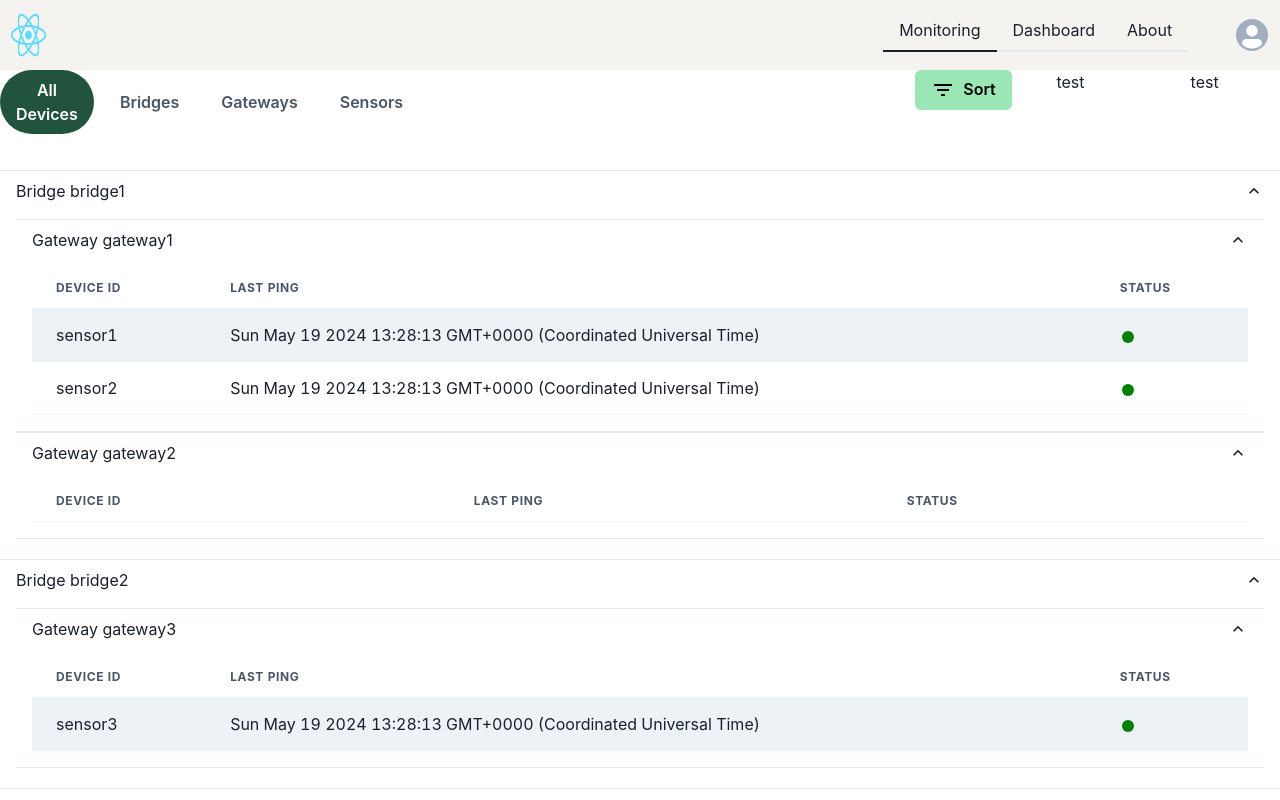
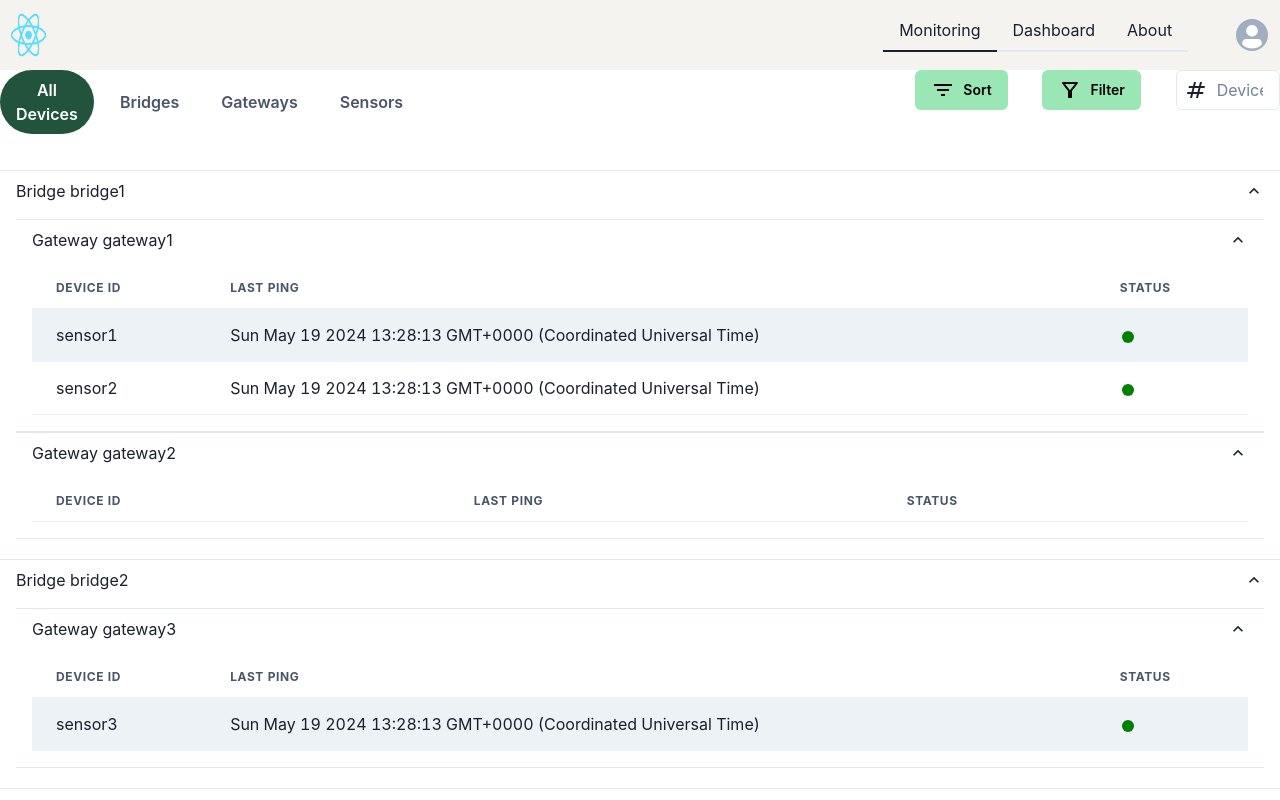
Before and after one commit to mikoMaz/monitoring-via-push-messages, a React (Create React App) app in the folder src/main/webclient/: page /monitoring in a window 1280 px wide. Built offline with nearby package versions, Linux system fonts and the light colour scheme.

Commit message:
filter section input

```diff
--- a/src/main/webclient/src/components/layout/button-with-icon.tsx
+++ b/src/main/webclient/src/components/layout/button-with-icon.tsx
@@ -1,22 +1,24 @@
 import { Button, ButtonProps, theme } from "@chakra-ui/react";
 import { IUIProps } from "../app-main/app-main";
+import { appProps } from "../../config/config";
 
 interface IButtonWithIconProps {
   icon: React.ReactElement;
   text: string;
-  ui: IUIProps;
   props?: ButtonProps;
 }
 
-export const ButtonWithIcon = ({
-  text,
-  icon,
-  ui,
-  props,
-}: IButtonWithIconProps) => {
+export const ButtonWithIcon = ({ text, icon, props }: IButtonWithIconProps) => {
+  const ui = appProps.appMainProps.ui;
   return (
     //ustawic theme
-    <Button leftIcon={icon} {...props} colorScheme="secondary" color={ui.colors.black} variant="solid">
+    <Button
+      leftIcon={icon}
+      {...props}
+      colorScheme="secondary"
+      color={ui.colors.black}
+      variant="solid"
+    >
       {text}
     </Button>
   );
--- a/src/main/webclient/src/components/monitoring-page/components/filter-section-buttons.tsx
+++ b/src/main/webclient/src/components/monitoring-page/components/filter-section-buttons.tsx
@@ -1,30 +1,52 @@
-import { Button, Grid, GridItem } from "@chakra-ui/react";
+import {
+  Button,
+  Grid,
+  GridItem,
+  IconProps,
+  Input,
+  InputGroup,
+  InputLeftElement,
+} from "@chakra-ui/react";
 import { ButtonWithIcon } from "../../layout/button-with-icon";
 import { IUIProps } from "../../app-main/app-main";
-import FilterListIcon from '@mui/icons-material/FilterList';
-
+import FilterListIcon from "@mui/icons-material/FilterList";
+import FilterAltOutlinedIcon from "@mui/icons-material/FilterAltOutlined";
+import NumbersIcon from "@mui/icons-material/Numbers";
 
 interface IFilterSectionButtonsProps {
-  ui: IUIProps
+  ui: IUIProps;
 }
 
-export const FilterSectionButtons = ({ui}: IFilterSectionButtonsProps) => {
+export const FilterSectionButtons = ({ ui }: IFilterSectionButtonsProps) => {
   return (
-    <Grid templateColumns="2fr 1fr 2fr 1fr 2fr">
+    <Grid templateColumns="2fr 1fr 2fr 1fr 3fr">
       <GridItem>
-        <ButtonWithIcon text="Sort" icon={<FilterListIcon/>} ui={ui}/>
+        <ButtonWithIcon
+          text="Sort"
+          icon={<FilterListIcon />}
+          props={{ fontSize: "14px", size: "md" }}
+        />
       </GridItem>
       <GridItem>
-        <div className="empty-space"/>
+        <div className="empty-space" />
       </GridItem>
       <GridItem>
-        test
+        <ButtonWithIcon
+          text="Filter"
+          icon={<FilterAltOutlinedIcon />}
+          props={{ fontSize: "14px", size: "md" }}
+        />
       </GridItem>
       <GridItem>
-        <div className="empty-space"/>
+        <div className="empty-space" />
       </GridItem>
       <GridItem>
-        test
+        <InputGroup>
+          <InputLeftElement>
+            <NumbersIcon />
+          </InputLeftElement>
+          <Input placeholder="Device ID" focusBorderColor="yellow" />
+        </InputGroup>
       </GridItem>
     </Grid>
   );
```
